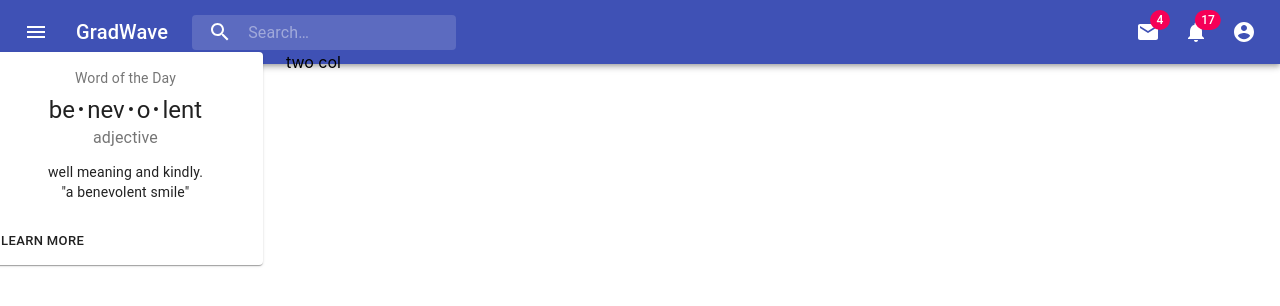
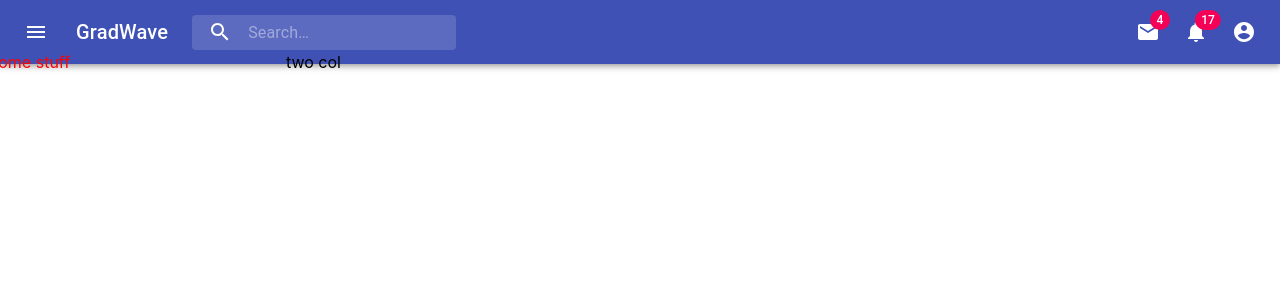
Before and after one commit to Heyrio/GradWave, a React (Create React App) app: page / in a window 1280 px wide. Shown: the top 306 px of the page. Built offline with nearby package versions, Linux system fonts and the light colour scheme.

Commit message:
first set up of material UI styles

```diff
--- a/src/components/SideBar.jsx
+++ b/src/components/SideBar.jsx
@@ -5,53 +5,19 @@ import CardActions from '@material-ui/core/CardActions';
 import CardContent from '@material-ui/core/CardContent';
 import Button from '@material-ui/core/Button';
 import Typography from '@material-ui/core/Typography';
+import { withStyles } from '@material-ui/core/styles';
+import {styles} from './SideBar.styles.js'
 
-const useStyles = makeStyles({
-  card: {
-    minWidth: 275,
-  },
-  bullet: {
-    display: 'inline-block',
-    margin: '0 2px',
-    transform: 'scale(0.8)',
-  },
-  title: {
-    fontSize: 14,
-  },
-  pos: {
-    marginBottom: 12,
-  },
-});
 
-export default function SimpleCard() {
-  const classes = useStyles();
-  const bull = <span className={classes.bullet}>•</span>;
+ function SideBar(props) {
+   const {
+     classes
+   } = props;
 
   return (
-    <Card className={classes.card}>
-      <CardContent>
-        <Typography className={classes.title} color="textSecondary" gutterBottom>
-          Word of the Day
-        </Typography>
-        <Typography variant="h5" component="h2">
-          be
-          {bull}
-          nev
-          {bull}o{bull}
-          lent
-        </Typography>
-        <Typography className={classes.pos} color="textSecondary">
-          adjective
-        </Typography>
-        <Typography variant="body2" component="p">
-          well meaning and kindly.
-          <br />
-          {'"a benevolent smile"'}
-        </Typography>
-      </CardContent>
-      <CardActions>
-        <Button size="small">Learn More</Button>
-      </CardActions>
-    </Card>
-  );
+    <div className={classes.test}>
+      Some stuff
+    </div>
+  )
 }
+export default withStyles(styles)(SideBar);
--- a/src/components/SideBar.styles.js
+++ b/src/components/SideBar.styles.js
@@ -0,0 +1,7 @@
+import { red } from "@material-ui/core/colors";
+
+export const styles = theme => ({
+  test:{
+    color: "red"
+  }
+});
--- a/src/containers/MainUserContainer.jsx
+++ b/src/containers/MainUserContainer.jsx
@@ -2,6 +2,8 @@ import React from 'react'
 import HeaderBar from '../components/HeaderBar';
 import SideBar from '../components/SideBar'
 import { Grid } from '@material-ui/core';
+
+//  This container will be connected to Redux
 
 export default function MainUserContainer() {
     return (
```
